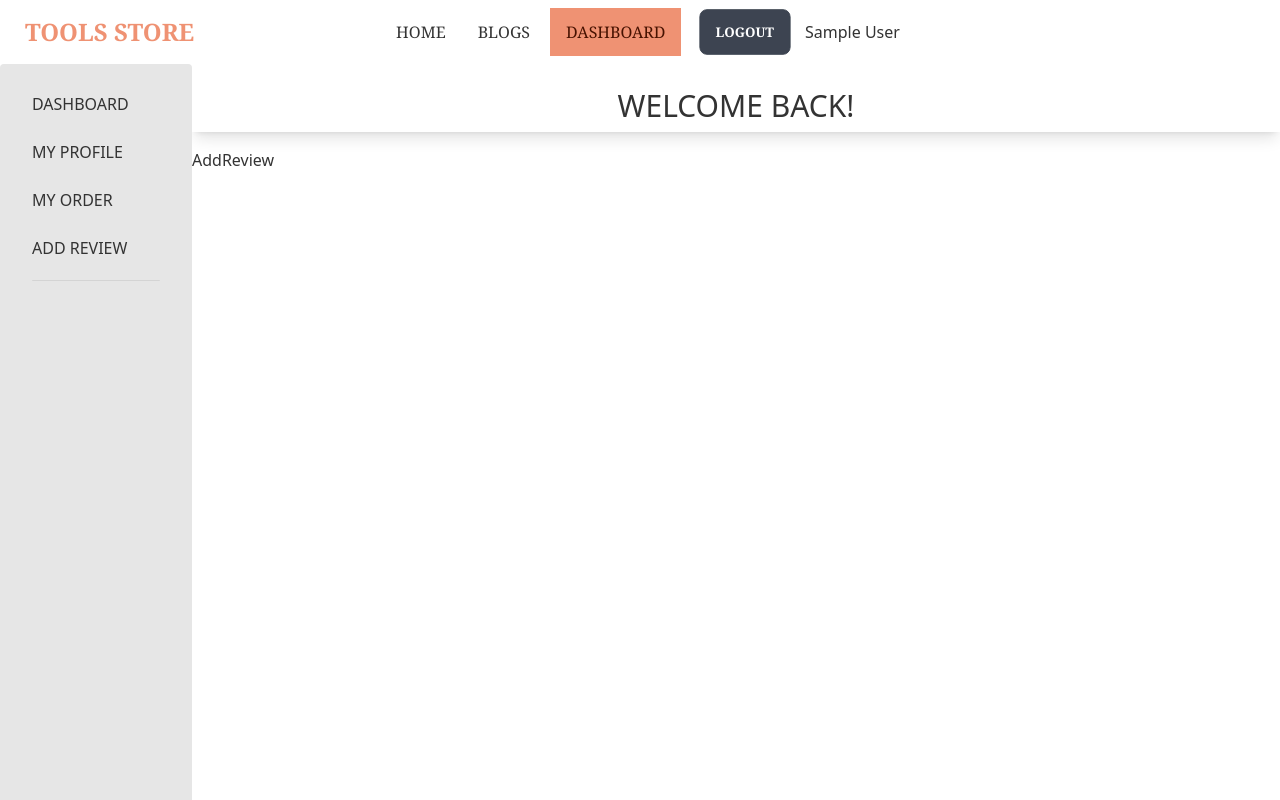
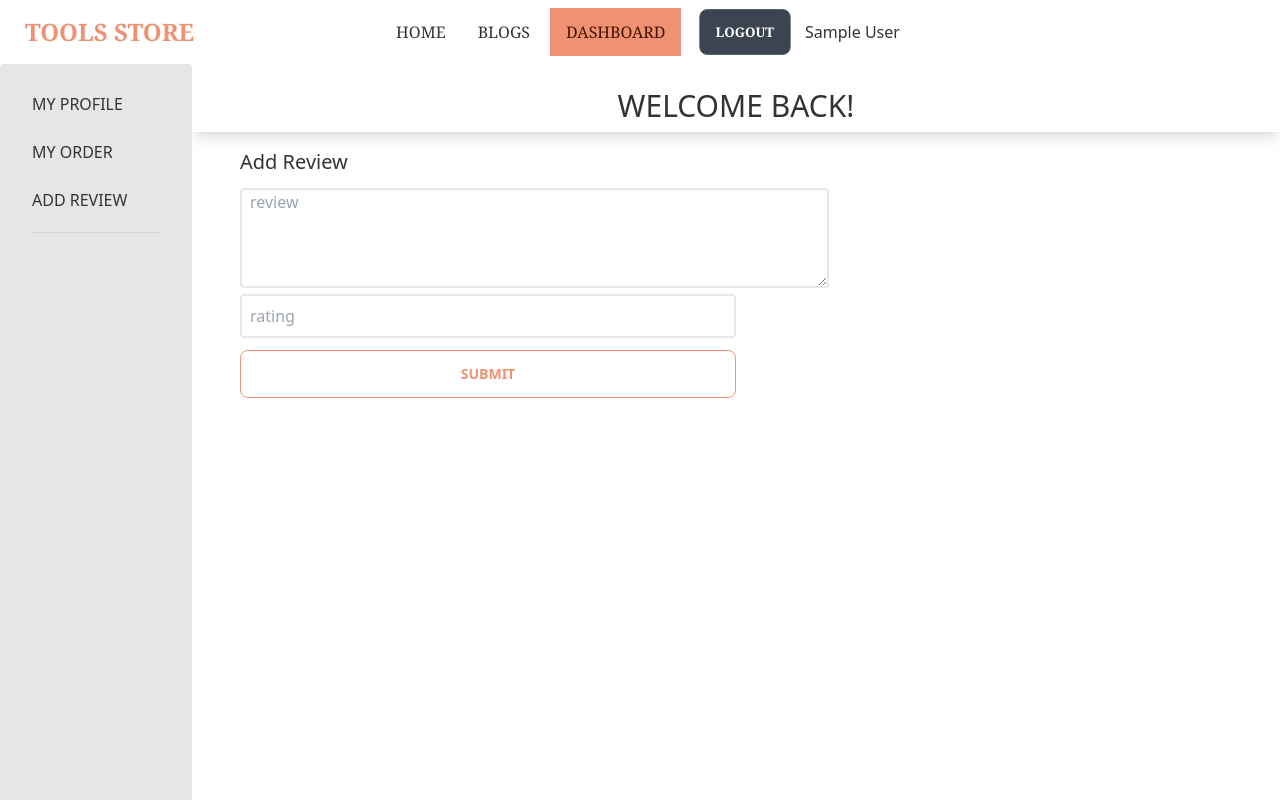
Before and after one commit to SadiaMou007/tools_store_client, a React (Create React App) app: page /dashboard/addReview in a window 1280 px wide. Shown: the top 800 px of the page. Built offline with nearby package versions, Linux system fonts and the light colour scheme; no server answers; sample sign-in values are in the browser's storage.

Commit message:
add user review

```diff
--- a/src/App.js
+++ b/src/App.js
@@ -17,7 +17,7 @@ import Profile from "./Pages/Dashboard/Profile";
 import MakeAdmin from "./Pages/Dashboard/MakeAdmin";
 import RequireAdmin from "./Pages/Authentication/RequireAdmin";
 import MyOrder from "./Pages/Dashboard/MyOrder";
-import AddReview from "./Pages/Dashboard/AddReview";
+import Review from "./Pages/Dashboard/Review";
 
 function App() {
   return (
@@ -45,9 +45,9 @@ function App() {
             </RequireAuth>
           }
         >
-          <Route path="profile" element={<Profile />}></Route>
+          <Route index element={<Profile />}></Route>
           <Route path="myOrder" element={<MyOrder />}></Route>
-          <Route path="addReview" element={<AddReview />}></Route>
+          <Route path="addReview" element={<Review />}></Route>
           <Route
             path="makeAdmin"
             element={
--- a/src/Pages/Dashboard/AddReview.js
+++ /dev/null
@@ -1,7 +0,0 @@
-import React from "react";
-
-const AddReview = () => {
-  return <div>AddReview</div>;
-};
-
-export default AddReview;
--- a/src/Pages/Dashboard/Dashboard.js
+++ b/src/Pages/Dashboard/Dashboard.js
@@ -26,9 +26,6 @@ const Dashboard = () => {
         <label for="dashboard-sidebar" class="drawer-overlay"></label>
         <ul class="menu p-4 overflow-y-auto w-48 bg-base-200 rounded  text-base-content">
           {/* <!-- Sidebar content here -->*/}
-          <li>
-            <Link to={"/dashboard"}>DASHBOARD</Link>
-          </li>
 
           <li>
             <Link to={"/dashboard/profile"}>MY PROFILE</Link>
--- a/src/Pages/Dashboard/Profile.js
+++ b/src/Pages/Dashboard/Profile.js
@@ -12,8 +12,11 @@ const Profile = () => {
 
   useEffect(() => {
     fetch(`https://floating-cliffs-31659.herokuapp.com/user/${email}`, {
-      method: "GET",
-      authorization: `Bearer ${localStorage.getItem("accessToken")}`,
+      method: "PUT",
+      headers: {
+        "content-type": "application/json",
+        authorization: `Bearer ${localStorage.getItem("accessToken")}`,
+      },
     })
       .then((res) => res.json())
       .then((data) => {
--- a/src/Pages/Dashboard/Review.js
+++ b/src/Pages/Dashboard/Review.js
@@ -1,7 +1,66 @@
 import React from "react";
+import { useAuthState } from "react-firebase-hooks/auth";
+import { toast } from "react-toastify";
+import auth from "../../firebase.init";
 
 const Review = () => {
-  return <div>Review</div>;
+  const [user] = useAuthState(auth);
+  const handleSubmit = (e) => {
+    e.preventDefault();
+    const review = e.target.review.value;
+    const rating = e.target.rating.value;
+    const email = user?.email;
+    const r = {
+      review,
+      rating,
+      email,
+    };
+    fetch("http://localhost:5000/review", {
+      method: "POST",
+      headers: {
+        "content-type": "application/json",
+      },
+      body: JSON.stringify(r),
+    })
+      .then((res) => res.json())
+      .then((data) => {
+        console.log(data);
+        if (data.insertedId) {
+          toast("review added");
+        } else {
+          toast("sorry,something went wrong");
+        }
+      });
+  };
+
+  return (
+    <div className="mx-12">
+      <h2 className="text-xl my-3">Add Review</h2>
+      <form onSubmit={handleSubmit}>
+        <textarea
+          name="review"
+          cols="60"
+          rows="4"
+          placeholder="review"
+          className="border-2 px-2 rounded"
+        ></textarea>
+        <input
+          type="number"
+          name="rating"
+          placeholder="rating"
+          className="border-2 w-1/2 p-2 rounded"
+        />
+        <div>
+          {" "}
+          <input
+            type="submit"
+            value="SUBMIT"
+            className="btn btn-primary btn-outline w-1/2 my-3"
+          />
+        </div>
+      </form>
+    </div>
+  );
 };
 
 export default Review;
--- /dev/null
+++ b/src/Pages/Home/BusinessSummery.js
@@ -0,0 +1,7 @@
+import React from "react";
+
+const BusinessSummery = () => {
+  return <div>BusinessSummery</div>;
+};
+
+export default BusinessSummery;
--- a/src/Pages/Home/Home.js
+++ b/src/Pages/Home/Home.js
@@ -1,6 +1,7 @@
 import React from "react";
 import Banner from "./Banner";
 import Contact from "./Contact";
+import Reviews from "./Reviews";
 import Sale from "./Sale";
 import Tools from "./Tools";
 
@@ -9,6 +10,7 @@ const Home = () => {
     <div>
       <Banner />
       <Tools />
+      <Reviews />
       <Sale />
       <Contact />
     </div>
--- /dev/null
+++ b/src/Pages/Home/Reviews.js
@@ -0,0 +1,34 @@
+import React, { useEffect, useState } from "react";
+import Loading from "../Shared/Loading";
+
+const Reviews = () => {
+  const [reviews, setReviews] = useState([]);
+  useEffect(() => {
+    fetch("http://localhost:5000/review")
+      .then((res) => res.json())
+      .then((data) => setReviews(data));
+  }, [reviews]);
+
+  return (
+    <div className="mx-12 my-6 bg-secondary p-4">
+      <div>
+        <h2 className="text-2xl text-center text-primary">
+          {reviews.length} reviews available
+        </h2>
+        <div className="grid lg:grid-cols-3 md:grid-cols-2 sm:grid-cols-1 gap-4 p-6  rounded">
+          {reviews.map((review) => (
+            <div key={review._id} className="min-h-48 bg-white rounded">
+              <div className="border-secondaty p-3">
+                <h3>User: {review.email}</h3>
+                <h4>Rating: {review.rating}</h4>
+                <h4>{review.review}</h4>
+              </div>
+            </div>
+          ))}
+        </div>
+      </div>
+    </div>
+  );
+};
+
+export default Reviews;
```
